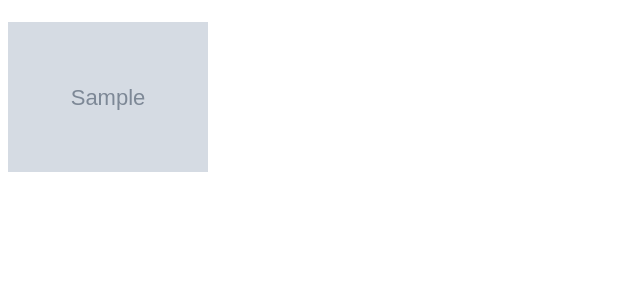
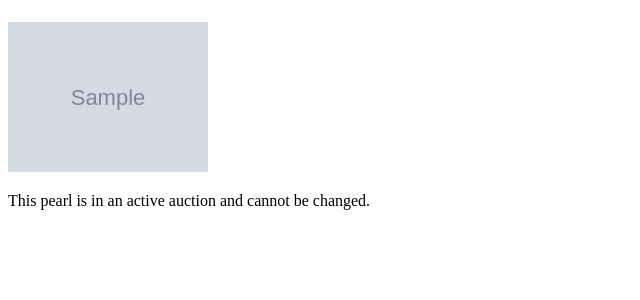
Before and after one commit to bazmo36/pearls-auction-djando-project, a Django app: page /pearls/1/ in a window 1280 px wide. Shown: the part 449-749 px from the top of the page, without its empty margins (0-640 px from the left). Run offline with Django 5.2, Linux system fonts and the light colour scheme; a user stored in the database is signed in; tables that the repository leaves empty hold one stand-in row (values such as "Sample post"); grey boxes marked "Sample" are stand-in pictures.

Commit message:
Add create and update views for auction listings

```diff
--- a/main_app/templates/pearls/pearl_detail.html
+++ b/main_app/templates/pearls/pearl_detail.html
@@ -29,4 +29,17 @@
     {% endfor %}
 {% endif %}
 
+{% if not pearl.auction %}
+  <a href="{% url 'auction_create' pearl.pk %}" class="btn btn-success">Add to Auction</a>
+{% elif pearl.auction.can_modify %}
+  <a href="{% url 'auction_update' pearl.auction.pk %}" class="btn btn-warning">Edit Auction</a>
+  {% comment %} <form method="post" action="{% url 'auction_delete' pearl.auction.pk %}" style="display:inline;">
+    {% csrf_token %}
+    <button class="btn btn-danger">Remove from Auction</button>
+  </form> {% endcomment %}
+{% else %}
+  <p>This pearl is in an active auction and cannot be changed.</p>
+{% endif %}
+
+
 {% endblock %}
--- a/main_app/urls.py
+++ b/main_app/urls.py
@@ -1,5 +1,5 @@
 from django.urls import path
-from .views import HomePageView, ProfileView, SignUpView, PearlCreateView, PearlListView, PearlDetailView, PearlUpdateView, PearlDeleteView, CertificationCreateView, CertificationDetailView,CertificationUpdateView,CertificationDeleteView
+from .views import HomePageView, ProfileView, SignUpView, PearlCreateView, PearlListView, PearlDetailView, PearlUpdateView, PearlDeleteView, CertificationCreateView, CertificationDetailView,CertificationUpdateView,CertificationDeleteView,AuctionCreateView, AuctionUpdateView
 
 urlpatterns = [
     path("", HomePageView.as_view(), name="home"),
@@ -21,5 +21,9 @@ urlpatterns = [
      path('certifications/<int:pk>/edit/', CertificationUpdateView.as_view(), name='certification_update'),
      path('certifications/<int:pk>/',
      CertificationDetailView.as_view(), name='certification_detail'),
-      path('certifications/<int:pk>/delete/', CertificationDeleteView.as_view(), name='certification_delete')
+      path('certifications/<int:pk>/delete/', CertificationDeleteView.as_view(), name='certification_delete'),
+
+      # Auction URL
+     path('auction/create/<int:pk>/', AuctionCreateView.as_view(), name='auction_create'),
+     path('auction/update/<int:pk>/', AuctionUpdateView.as_view(), name='auction_update'),
 ]
--- a/main_app/views.py
+++ b/main_app/views.py
@@ -6,7 +6,7 @@ from django.contrib.auth.models import User
 from django.contrib.auth.forms import UserCreationForm
 from django.contrib.auth.mixins import LoginRequiredMixin, UserPassesTestMixin
 from django.urls import reverse_lazy
-from .models import Pearl, Certification
+from .models import Pearl, Certification, AuctionListing
 from .forms import PearlForm, CertificationForm
 
 
@@ -154,3 +154,42 @@ class CertificationDeleteView(LoginRequiredMixin, UserPassesTestMixin, DeleteVie
     def test_func(self):
         certification = self.get_object()
         return certification.pearl.owner == self.request.user
+
+
+class AuctionCreateView(LoginRequiredMixin, CreateView):
+    model = AuctionListing
+    fields = ['starting_price']
+    template_name = 'auction/auction_form.html'
+
+    def dispatch(self, request, *args, **kwargs):
+
+        self.pearl = get_object_or_404(Pearl, pk=kwargs['pk'])
+
+        if hasattr(self.pearl, 'auction'):
+            return self.handle_no_permission
+
+        if self.pearl.owner != request.user:
+            return self.handle_no_permission
+
+        return super().dispatch(request, *args, **kwargs)
+
+    def form_valid(self, form):
+        form.instance.pearl = self.pearl
+        return super().form_valid(form)
+
+    def get_success_url(self):
+        return reverse_lazy('pearl_detail', kwargs={'pk': self.pearl.pk})
+
+
+
+class AuctionUpdateView(LoginRequiredMixin, UserPassesTestMixin, UpdateView):
+    model = AuctionListing
+    fields = ['starting_price']
+    template_name = 'auction/auction_form.html'
+
+    def test_func(self):
+        auction = self.get_object()
+        return self.request.user == auction.pearl.owner and auction.can_modify()
+
+    def get_success_url(self):
+        return reverse_lazy('pearl_detail', kwargs={'pk': self.object.pearl.pk})
```
Also changed, not shown: main_app/templates/auction/auction_form.html (added, +10 -0 lines).
